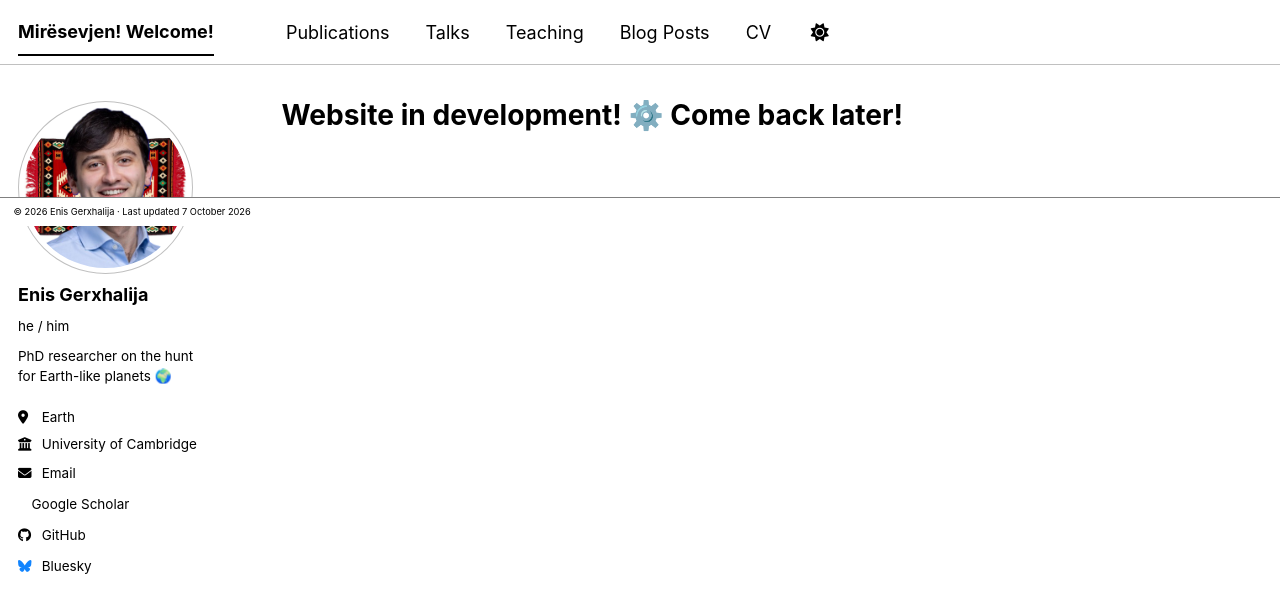
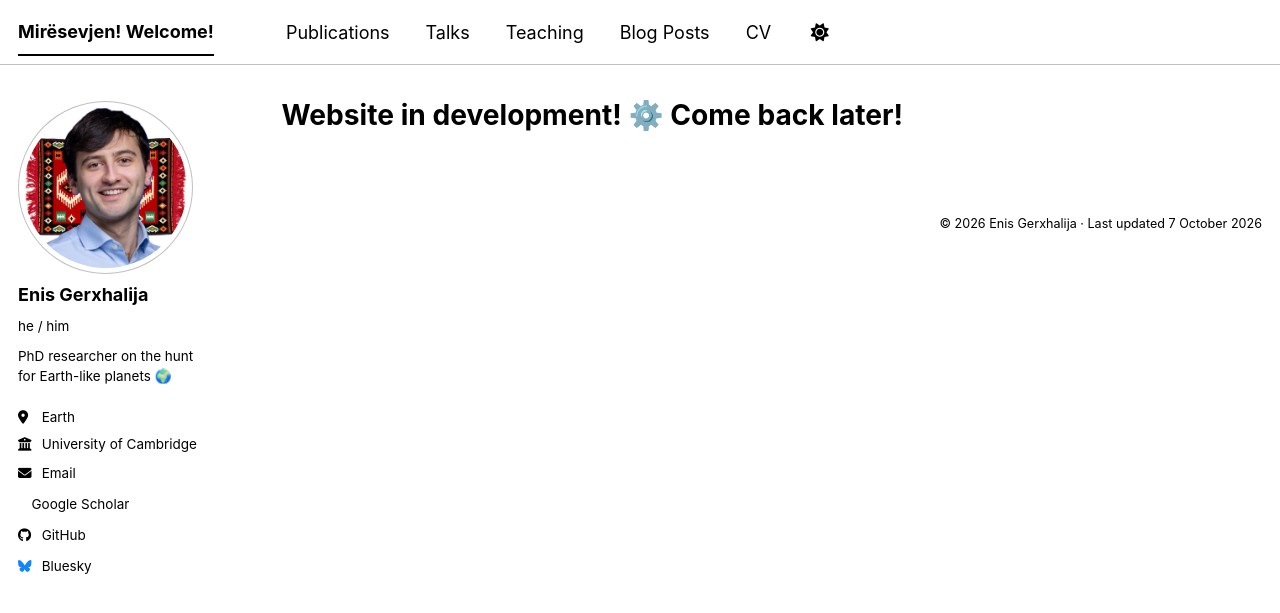
Before and after one commit to EnisGerxhalija/enisgerxhalija.github.io, a Jekyll site: the page built from _pages/about.md, in a window 1280 px wide. Shown: the top 613 px of the page. Built offline with Jekyll 4.4.1, drawn with Linux system fonts in a browser that asks for light colours; a style sheet for code colours, icons or effects is not loaded.

Commit message:
Update footer styles in main.scss

```diff
--- a/assets/css/main.scss
+++ b/assets/css/main.scss
@@ -42,8 +42,14 @@
   position: relative !important;
   clear: both;
   margin-top: 2em;
-  padding: 0.5em 0;
-  font-size: 0.75em;
+  background: transparent !important;
+  border-top: none !important;
 }
-.page__footer footer { margin: 0 auto; padding: 0 1em; }
+.page__footer footer {
+  margin: 0;
+  padding: 0.5em 1em;
+  text-align: right;
+}
+.page__footer-copyright { font-size: 0.7em; }
+.sidebar { z-index: 20; }
 body { margin-bottom: 0 !important; }
```
